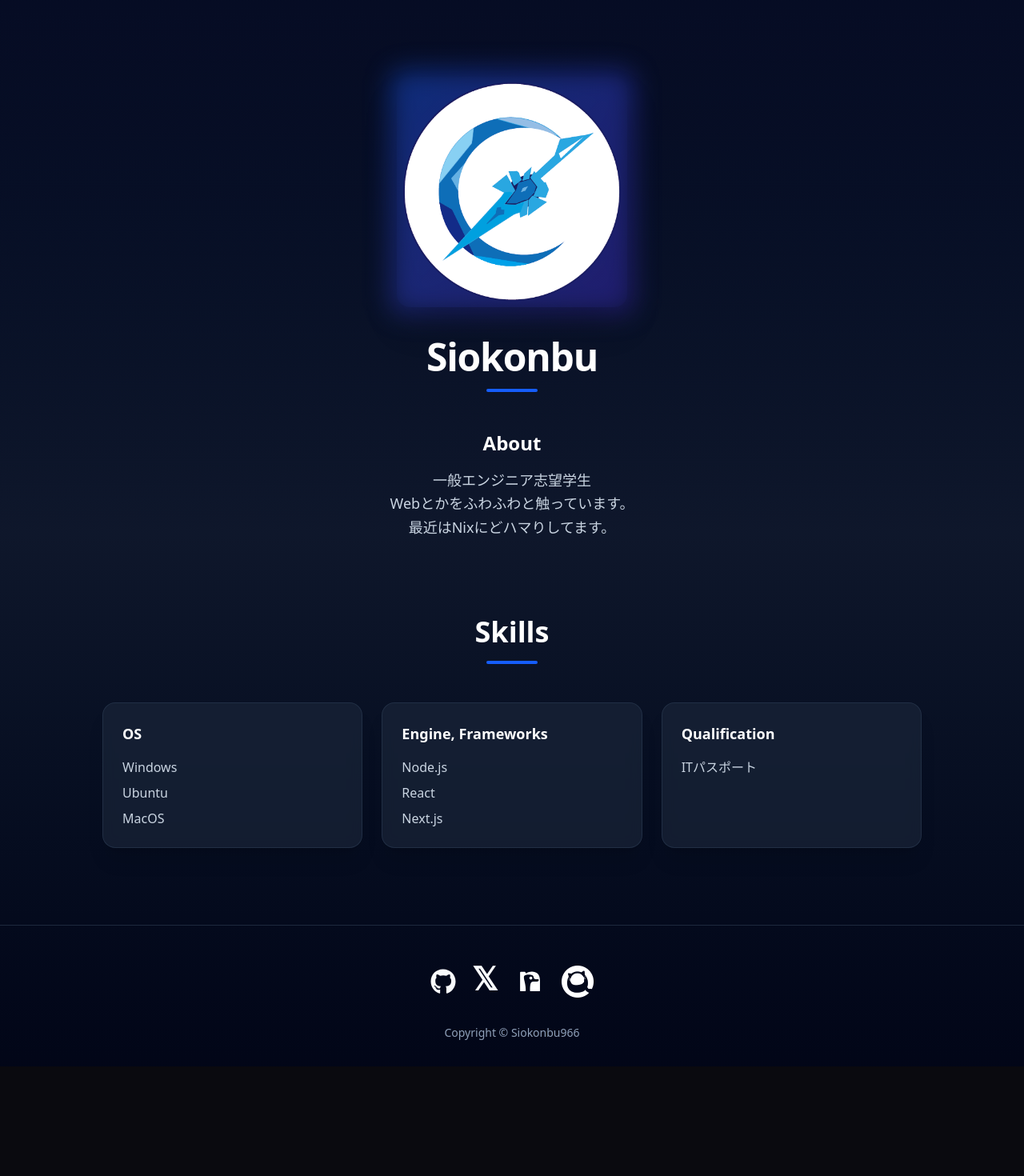
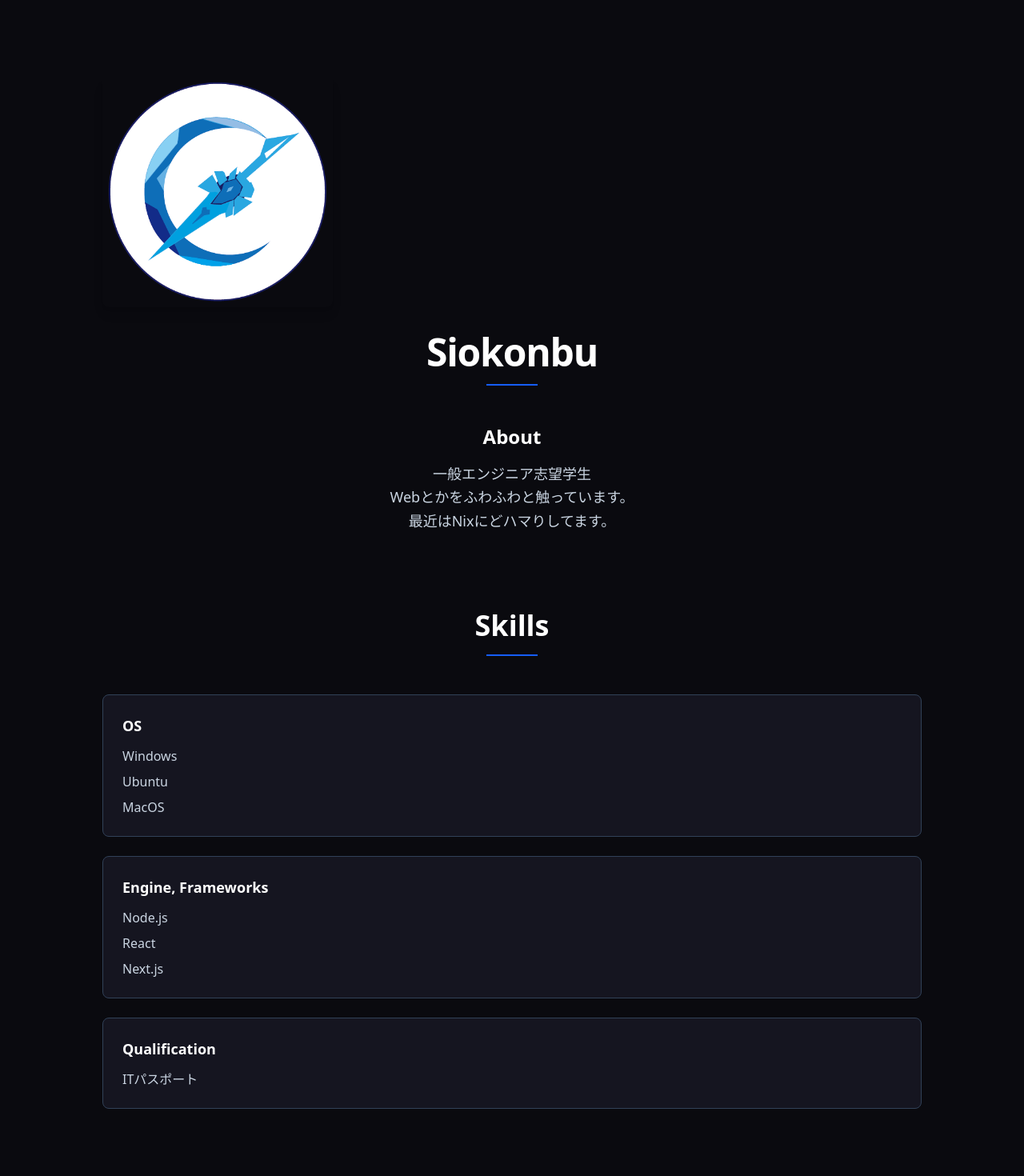
Before and after one commit to Siokonbu966/Siokonbu966.github.io, a Next.js app: page / in a window 1280 px wide. Shown: the top 1470 px of the page at 80% size. Before the commit the page ends 1333 px from the top, so only its background shows below. Built offline with nearby package versions, Linux system fonts and the light colour scheme.

Commit message:
refactor: remove blur effects and align elements vertically

```diff
--- a/src/app/about.tsx
+++ b/src/app/about.tsx
@@ -4,7 +4,7 @@
 
 export default function AboutPage() {
   return (
-    <div className="min-h-screen bg-gradient-to-b from-slate-950 via-slate-900 to-slate-950 text-white">
+    <div className="min-h-screen bg-[#0a0a0f] text-white">
       <div className="mx-auto">
         <ProfileSection />
         <SkillsSection />
--- a/src/components/sections/ProfileSection.tsx
+++ b/src/components/sections/ProfileSection.tsx
@@ -1,21 +1,17 @@
 export default function ProfileSection() {
   return (
-    <section className="relative px-6 pt-16 sm:pt-24">
-      <div className="absolute inset-0 bg-gradient-to-b from-blue-950/20 to-transparent pointer-events-none" />
-      <div className="relative mx-auto max-w-5xl">
+    <section className="px-6 pt-16 sm:pt-24">
+      <div className="mx-auto max-w-5xl">
         <div className="text-center">
-          <div className="relative inline-block">
-            <div className="absolute -inset-2 rounded-2xl bg-gradient-to-br from-blue-600/40 to-indigo-700/40 blur-lg" />
-            <img
-              className="relative w-48 rounded-2xl shadow-2xl sm:w-56 md:w-[16rem] lg:w-[18rem]"
-              src="siokonbu02_icon.jpg"
-              alt="Siokonbu"
-            />
-          </div>
-          <h1 className="mt-8 text-4xl font-extrabold tracking-tight text-white sm:text-5xl">
+          <img
+            className="w-48 rounded-lg shadow-lg sm:w-56 md:w-[16rem] lg:w-[18rem]"
+            src="siokonbu02_icon.jpg"
+            alt="Siokonbu"
+          />
+          <h1 className="mt-8 text-4xl font-bold tracking-tight text-white sm:text-5xl">
             Siokonbu
           </h1>
-          <div className="mx-auto mt-4 h-1 w-16 rounded-full bg-blue-600" />
+          <div className="mx-auto mt-4 h-0.5 w-16 bg-blue-600" />
         </div>
 
         <div className="mt-12 max-w-2xl mx-auto text-center">
--- a/src/components/sections/SkillsSection.tsx
+++ b/src/components/sections/SkillsSection.tsx
@@ -4,12 +4,12 @@
       <div className="mx-auto max-w-5xl">
         <div className="mb-12 text-center">
           <h2 className="text-3xl font-bold text-white sm:text-4xl">Skills</h2>
-          <div className="mx-auto mt-4 h-1 w-16 rounded-full bg-blue-600" />
+          <div className="mx-auto mt-4 h-0.5 w-16 bg-blue-600" />
         </div>
 
-        <div className="grid gap-6 sm:grid-cols-2 lg:grid-cols-3">
-          <div className="rounded-2xl border border-slate-700/50 bg-slate-800/60 p-6 shadow-xl backdrop-blur transition hover:border-blue-600/50">
-            <h3 className="mb-4 text-lg font-semibold text-white">OS</h3>
+        <div className="space-y-6">
+          <div className="rounded-lg border border-slate-700 bg-[#151520] p-6">
+            <h3 className="mb-3 text-lg font-semibold text-white">OS</h3>
             <ul className="space-y-2 text-slate-300">
               <li>Windows</li>
               <li>Ubuntu</li>
@@ -17,8 +17,8 @@
             </ul>
           </div>
 
-          <div className="rounded-2xl border border-slate-700/50 bg-slate-800/60 p-6 shadow-xl backdrop-blur transition hover:border-blue-600/50">
-            <h3 className="mb-4 text-lg font-semibold text-white">Engine, Frameworks</h3>
+          <div className="rounded-lg border border-slate-700 bg-[#151520] p-6">
+            <h3 className="mb-3 text-lg font-semibold text-white">Engine, Frameworks</h3>
             <ul className="space-y-2 text-slate-300">
               <li>Node.js</li>
               <li>React</li>
@@ -26,8 +26,8 @@
             </ul>
           </div>
 
-          <div className="rounded-2xl border border-slate-700/50 bg-slate-800/60 p-6 shadow-xl backdrop-blur transition hover:border-blue-600/50">
-            <h3 className="mb-4 text-lg font-semibold text-white">Qualification</h3>
+          <div className="rounded-lg border border-slate-700 bg-[#151520] p-6">
+            <h3 className="mb-3 text-lg font-semibold text-white">Qualification</h3>
             <ul className="space-y-2 text-slate-300">
               <li>ITパスポート</li>
             </ul>
```
